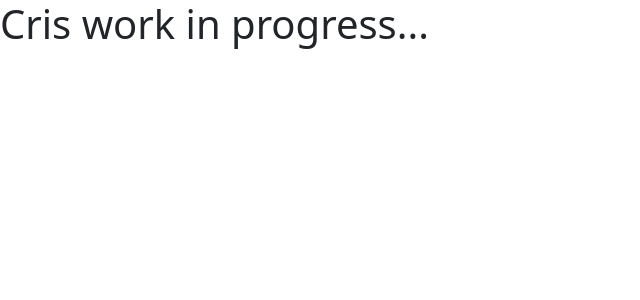
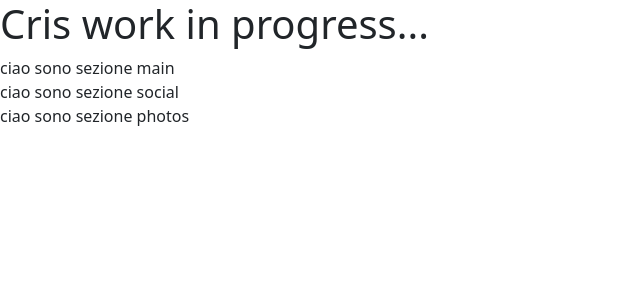
Before and after one commit to FabrizioMisseri/cristian, a Vue app: page / in a window 1280 px wide. Shown: the top 300 px of the page, without its empty margins (0-640 px from the left). Built offline with nearby package versions, Linux system fonts and the light colour scheme; the HTML template or start-up script is replaced by a standard one.

Commit message:
add: macro-components

```diff
--- a/src/App.vue
+++ b/src/App.vue
@@ -1,6 +1,23 @@
 <script>
+import mainSection from './components/mainSection.vue';
+import socialSection from './components/socialSection.vue';
+import photoSection from './components/photoSection.vue';
+
+export default {
+    name: "App",
+
+    components: {
+        mainSection,
+        socialSection,
+        photoSection,
+    },
+}
 </script>
 
-<template></template>
+<template>
+    <mainSection></mainSection>
+    <socialSection></socialSection>
+    <photoSection></photoSection>
+</template>
 
-<style></style>
+<style lang="scss"></style>
--- /dev/null
+++ b/src/components/mainSection.vue
@@ -0,0 +1,13 @@
+<script>
+export default {
+    name: "mainSection",
+}
+</script>
+
+<template>
+    <section>
+        ciao sono sezione main
+    </section>
+</template>
+
+<style lang="scss" scoped></style>
--- /dev/null
+++ b/src/components/photoSection.vue
@@ -0,0 +1,13 @@
+<script>
+export default {
+    name: "photoSection",
+}
+</script>
+
+<template>
+    <section>
+        ciao sono sezione photos
+    </section>
+</template>
+
+<style lang="scss" scoped></style>
--- /dev/null
+++ b/src/components/socialSection.vue
@@ -0,0 +1,13 @@
+<script>
+export default {
+    name: "socialSection",
+}
+</script>
+
+<template>
+    <section>
+        ciao sono sezione social
+    </section>
+</template>
+
+<style lang="scss" scoped></style>
```
